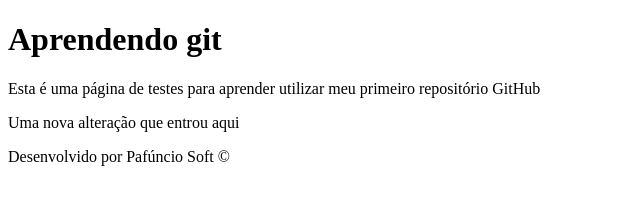
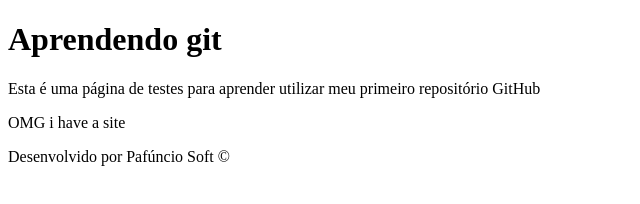
Before and after one commit to pskemellyn/RepositorioTeste, a plain HTML site: page index.html in a window 1280 px wide. Shown: the whole page, without its empty margins (0-640 px from the left). Drawn offline with Linux system fonts and the light colour scheme.

Commit message:
Alterando a tag p

```diff
--- a/index.html
+++ b/index.html
@@ -19,7 +19,7 @@
         Esta é uma página de testes para aprender utilizar meu primeiro repositório GitHub
     </p>
 
-    <p>Uma nova alteração que entrou aqui</p>
+    <p>OMG i have a site</p>
 
 
 
```
